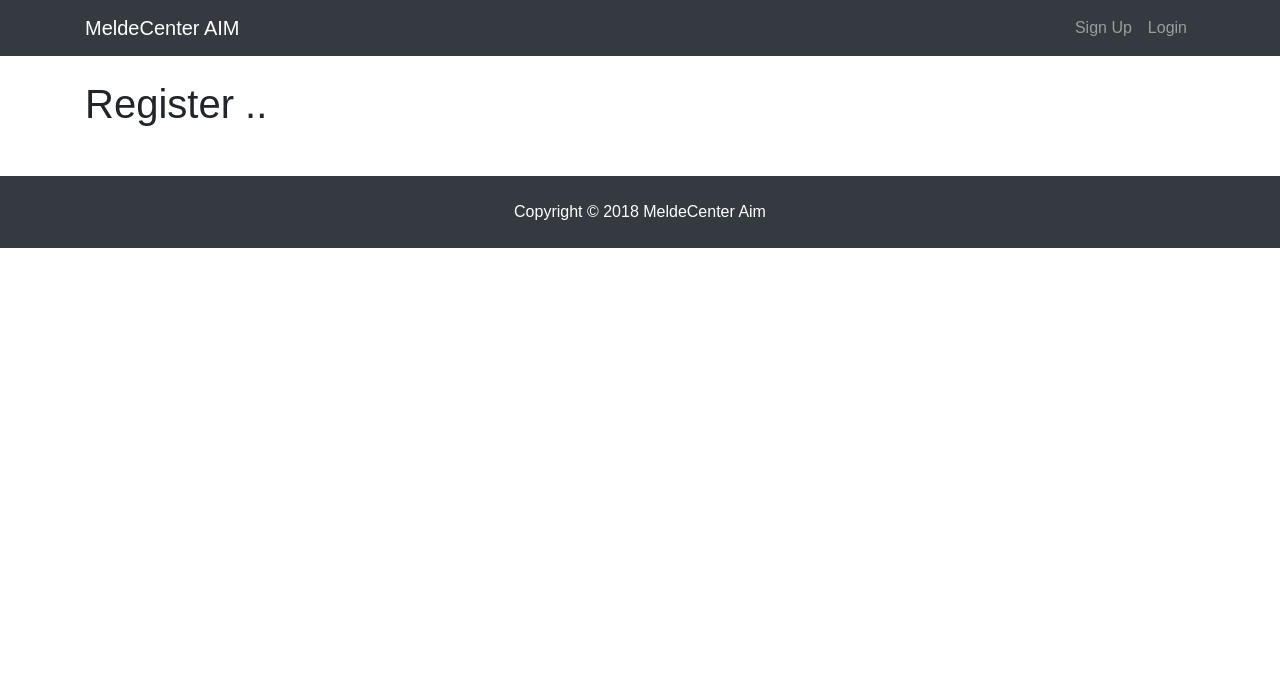
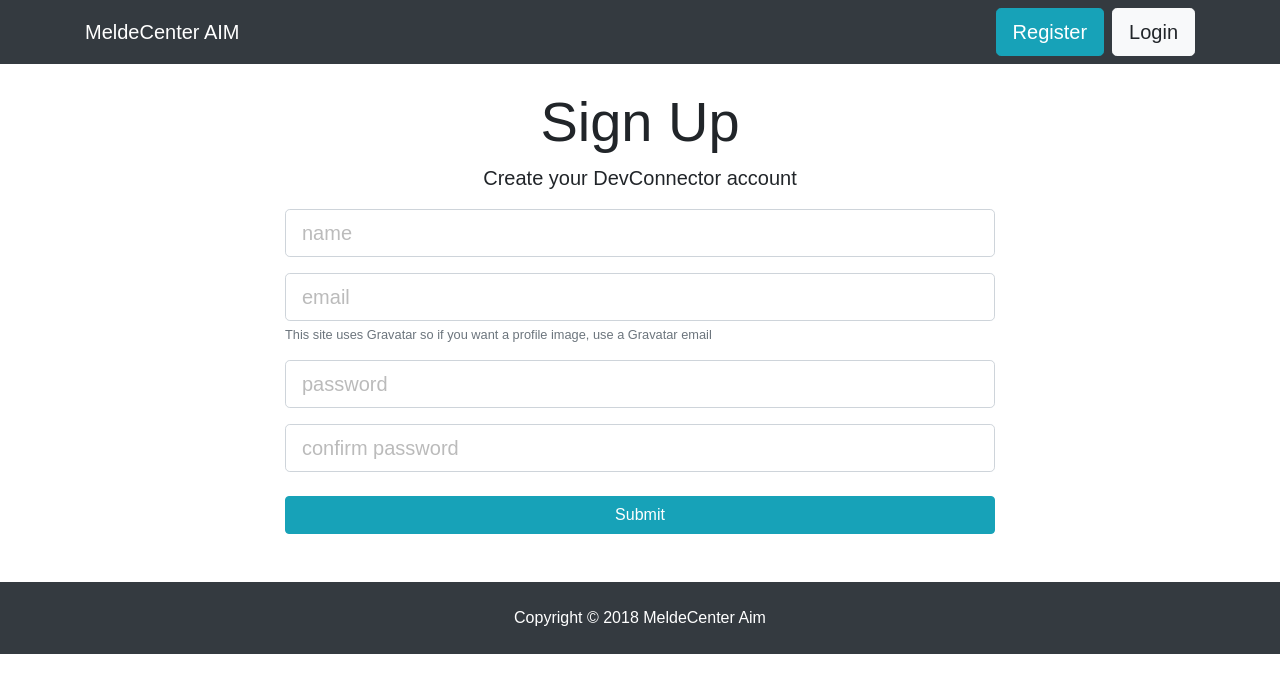
Before and after one commit to JaGeMo/JS, a React (Create React App) app in the folder devconnector/client/: page /register in a window 1280 px wide. Shown: the top 692 px of the page. Built offline with nearby package versions, Linux system fonts and the light colour scheme.

Commit message:
added login + register

```diff
--- a/devconnector/client/package.json
+++ b/devconnector/client/package.json
@@ -3,6 +3,7 @@
   "version": "0.1.0",
   "private": true,
   "dependencies": {
+    "axios": "^0.18.0",
     "react": "^16.4.0",
     "react-dom": "^16.4.0",
     "react-router-dom": "^4.2.2",
--- a/devconnector/client/src/components/auth/Login.js
+++ b/devconnector/client/src/components/auth/Login.js
@@ -1,11 +1,74 @@
 import React, { Component } from 'react'
+import axios from 'axios';
 
 class Login extends Component {
+  constructor () {
+    super();
+    this.state = {
+      email: '',
+      password: '',
+      error: {}
+    }
+
+    this.onChange = this.onChange.bind(this);
+    this.onSubmit = this.onSubmit.bind(this);
+  }
+
+  onChange(e){
+    this.setState({ [e.target.name]: e.target.value });
+  }
+
+  onSubmit(e) {
+    e.preventDefault();
+
+    const user = {
+      email: this.state.email,
+      password: this.state.password
+    }
+
+    axios.post('/api/users/login', user)
+    .then(res => console.log(res.data))
+    .catch(err => console.log(err))
+
+    console.log({user});
+  }
+
   render() {
     return (
-      <div>
-        <h1>Login .. </h1>
+    <div className="login">
+      <div className="container">
+        <div className="row">
+          <div className="col-md-8 m-auto">
+            <h1 className="display-4 text-center">Log In</h1>
+            <p className="lead text-center">Sign in to your DevConnector account</p>
+            <form onSubmit={this.onSubmit}>
+              <div className="form-group">
+                <input
+                  type="email"
+                  className="form-control form-control-lg"
+                  placeholder="email"
+                  name="email"
+                  value={this.state.email}
+                  onChange={this.onChange}
+                />
+              </div>
+              <div className="form-group">
+                <input
+                  type="password"
+                  className="form-control form-control-lg"
+                  placeholder="password"
+                  name="password"
+                  value={this.state.password}
+                  onChange={this.onChange}
+                />
+              </div>
+              <input type="submit" className="btn btn-info btn-block mt-4" />
+            </form>
+          </div>
+        </div>
       </div>
+    </div>
+
     )
   }
 }
--- a/devconnector/client/src/components/auth/Register.js
+++ b/devconnector/client/src/components/auth/Register.js
@@ -1,11 +1,98 @@
 import React, { Component } from 'react'
+import axios from 'axios';
 
 class Register extends Component {
+  constructor () {
+    super();
+    this.state = {
+      name: '',
+      email: '',
+      password: '',
+      password2: '',
+      error: {}
+    }
+
+    this.onChange = this.onChange.bind(this);
+    this.onSubmit = this.onSubmit.bind(this);
+  }
+
+  onChange(e){
+    this.setState({ [e.target.name]: e.target.value });
+  }
+
+  onSubmit(e) {
+    e.preventDefault();
+
+    const user = {
+      name: this.state.name,
+      email: this.state.email,
+      password: this.state.password,
+      password2: this.state.password2
+    }
+
+    axios.post('/api/users/register', user)
+    .then(res => console.log(res.data))
+    .catch(err => console.log(err))
+
+    console.log({user});
+  }
+
   render() {
     return (
-      <div>
-        <h1>Register .. </h1>
+      <div className="register">
+      <div className="container">
+        <div className="row">
+          <div className="col-md-8 m-auto">
+            <h1 className="display-4 text-center">Sign Up</h1>
+            <p className="lead text-center">Create your DevConnector account</p>
+            <form onSubmit={this.onSubmit}>
+              <div className="form-group">
+                <input
+                  type="text"
+                  className="form-control form-control-lg"
+                  placeholder="name"
+                  name="name"
+                  value={this.name}
+                  onChange={this.onChange}
+                />
+              </div>
+              <div className="form-group">
+                <input
+                  type="email"
+                  className="form-control form-control-lg"
+                  placeholder="email"
+                  name="email"
+                  value={this.email}
+                  onChange={this.onChange}
+                />
+                <small className="form-text text-muted">This site uses Gravatar so if you want a profile image, use a Gravatar email</small>
+              </div>
+              <div className="form-group">
+                <input
+                  type="password"
+                  className="form-control form-control-lg"
+                  placeholder="password"
+                  name="password"
+                  value={this.password}
+                  onChange={this.onChange}
+                />
+              </div>
+              <div className="form-group">
+                <input
+                  type="password"
+                  className="form-control form-control-lg"
+                  placeholder="confirm password"
+                  name="password2"
+                  value={this.password2}
+                  onChange={this.onChange}
+                />
+              </div>
+              <input type="submit" className="btn btn-info btn-block mt-4" />
+            </form>
+          </div>
+        </div>
       </div>
+    </div>
     )
   }
 }
--- a/devconnector/client/src/components/layout/Navbar.js
+++ b/devconnector/client/src/components/layout/Navbar.js
@@ -1,4 +1,5 @@
 import React, { Component } from 'react'
+import { Link } from 'react-router-dom'
 
 class Navbar extends Component {
   render() {
@@ -13,10 +14,10 @@
         <div className="collapse navbar-collapse" id="mobile-nav">
           <ul className="navbar-nav ml-auto">
             <li className="nav-item">
-              <a className="nav-link" href="register.html">Sign Up</a>
+            <Link className="btn btn-lg btn-info mr-2" to="/register">Register</Link>
             </li>
             <li className="nav-item">
-              <a className="nav-link" href="login.html">Login</a>
+              <Link className="btn btn-lg btn-light" to="/login">Login</Link>
             </li>
           </ul>
         </div>
--- a/devconnector/package.json
+++ b/devconnector/package.json
@@ -8,7 +8,8 @@
     "start": "node server.js",
     "server": "nodemon server.js",
     "client": "npm start --prefix client",
-    "dev": "concurrently \"npm run server\" \"npm run client\""
+    "dev": "concurrently \"npm run server\" \"npm run client\"",
+    "debug": "node  --nolazy --inspect-brk=9229 server.js"
   },
   "author": "",
   "license": "MIT",
```
